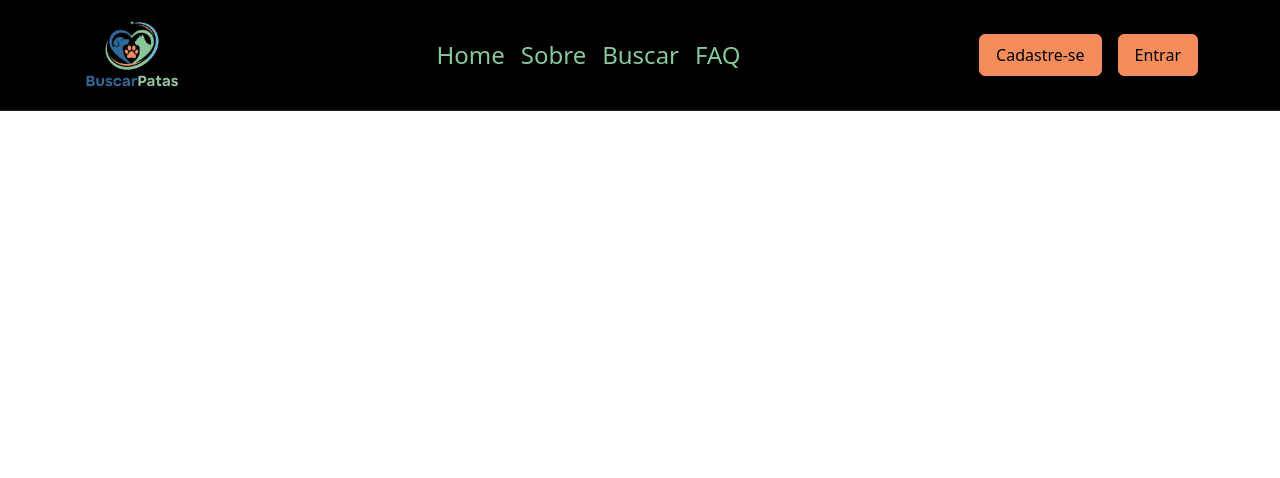
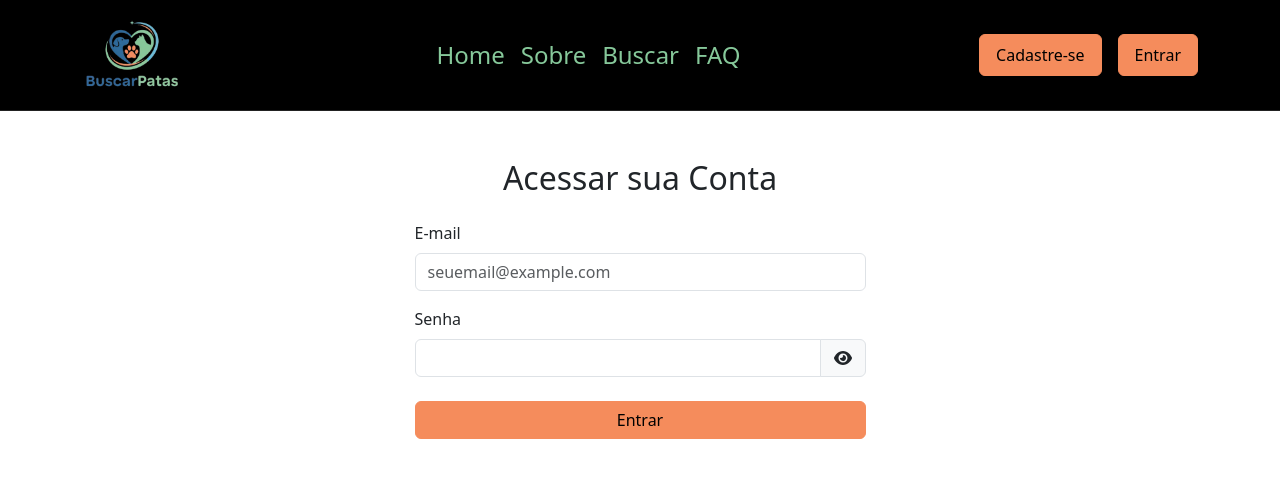
Before and after one commit to edudsan/BuscarPatas, a React (Vite) app in the folder frontend/: page /login in a window 1280 px wide. Shown: the top 478 px of the page. Built offline with nearby package versions, Linux system fonts and the light colour scheme.

Commit message:
Adicionado a tela de Login

```diff
--- a/frontend/package.json
+++ b/frontend/package.json
@@ -15,10 +15,12 @@
     "@fortawesome/free-brands-svg-icons": "^7.1.0",
     "@fortawesome/free-solid-svg-icons": "^7.1.0",
     "@fortawesome/react-fontawesome": "^3.1.0",
+    "@react-icons/all-files": "^4.1.0",
     "bootstrap": "^5.3.8",
     "react": "^19.1.1",
     "react-bootstrap": "^2.10.10",
     "react-dom": "^19.1.1",
+    "react-icons": "^5.5.0",
     "react-router-dom": "^7.9.4",
     "react-router-hash-link": "^2.4.3"
   },
--- /dev/null
+++ b/frontend/src/pages/Login.jsx
@@ -0,0 +1,106 @@
+import { useState } from 'react';
+import { useNavigate } from 'react-router-dom';
+import { Form, Button, Container, Row, Col, Alert, InputGroup } from 'react-bootstrap';
+import { FontAwesomeIcon } from '@fortawesome/react-fontawesome';
+import { faEye, faEyeSlash } from '@fortawesome/free-solid-svg-icons';
+
+export function Login() {
+
+  const [formData, setFormData] = useState({
+    email: '',
+    senha: '',
+  });
+
+  // Estados para feedback da API e para mostrar/ocultar senha
+  const [apiError, setApiError] = useState(null);
+  const [showPassword, setShowPassword] = useState(false);
+
+  const navigate = useNavigate();
+
+  // Função genérica para lidar com mudanças nos inputs
+  const handleChange = (event) => {
+    const { name, value } = event.target;
+    setFormData({ ...formData, [name]: value });
+  };
+
+  // Função de submissão para o endpoint de login
+  const handleSubmit = async (event) => {
+    event.preventDefault();
+    setApiError(null);
+
+    try {
+      const response = await fetch('http://localhost:3000/auth/login', {
+        method: 'POST',
+        headers: { 'Content-Type': 'application/json' },
+        body: JSON.stringify(formData),
+      });
+
+      if (!response.ok) {
+        const errorData = await response.json();
+
+        throw new Error(errorData.error || 'E-mail ou senha inválidos.');
+      }
+
+      // Salvar o token de autenticação, ainda está em teste
+      const data = await response.json();
+      // localStorage.setItem('authToken', data.token);
+
+      alert('Login realizado com sucesso!');
+      navigate('/');
+
+    } catch (err) {
+      setApiError(err.message);
+    }
+  };
+
+  return (
+    <Container className="my-5">
+      <Row className="justify-content-center">
+        <Col md={8} lg={5}>
+          <h2 className="text-center mb-4">Acessar sua Conta</h2>
+          <Form noValidate onSubmit={handleSubmit}>
+            {apiError && <Alert variant="danger">{apiError}</Alert>}
+
+            <Form.Group className="mb-3">
+              <Form.Label>E-mail</Form.Label>
+              <Form.Control
+                type="email"
+                name="email"
+                value={formData.email}
+                onChange={handleChange}
+                placeholder="seuemail@example.com"
+                required
+              />
+            </Form.Group>
+
+            {/* Campo de senha reutilizado do cadastro */}
+            <Form.Group className="mb-3">
+              <Form.Label>Senha</Form.Label>
+              <InputGroup>
+                <Form.Control
+                  type={showPassword ? 'text' : 'password'}
+                  name="senha"
+                  value={formData.senha}
+                  onChange={handleChange}
+                  required
+                />
+                <InputGroup.Text
+                  onClick={() => setShowPassword(!showPassword)}
+                  style={{ cursor: 'pointer' }}
+                >
+                  <FontAwesomeIcon icon={showPassword ? faEyeSlash : faEye} />
+                </InputGroup.Text>
+              </InputGroup>
+            </Form.Group>
+
+            <div className="d-grid mt-4">
+              <Button type="submit" className="btn-principal">
+                Entrar
+              </Button>
+            </div>
+          </Form>
+        </Col>
+      </Row>
+    </Container>
+  );
+}
--- a/frontend/src/routes/AppRoutes.jsx
+++ b/frontend/src/routes/AppRoutes.jsx
@@ -2,7 +2,7 @@ import { Routes, Route } from 'react-router-dom'
 import { Home } from '../pages/home'
 import { Sobre } from '../pages/sobre'
 import { Cadastro } from '../pages/Cadastro'
-// import { Login } from '../pages/Login/Login'
+import { Login } from '../pages/Login'
 
 export function AppRoutes() {
   return (
@@ -11,7 +11,7 @@ export function AppRoutes() {
 
       <Route path="/sobre" element={<Sobre />} />
       <Route path="/cadastro" element={<Cadastro />} />
-      {/* <Route path="/login" element={<Login />} /> */}
+      <Route path="/login" element={<Login />} />
     </Routes>
   )
 }
```
Also changed, not shown: 1 other file (tests, documents, lock files or other folders).
